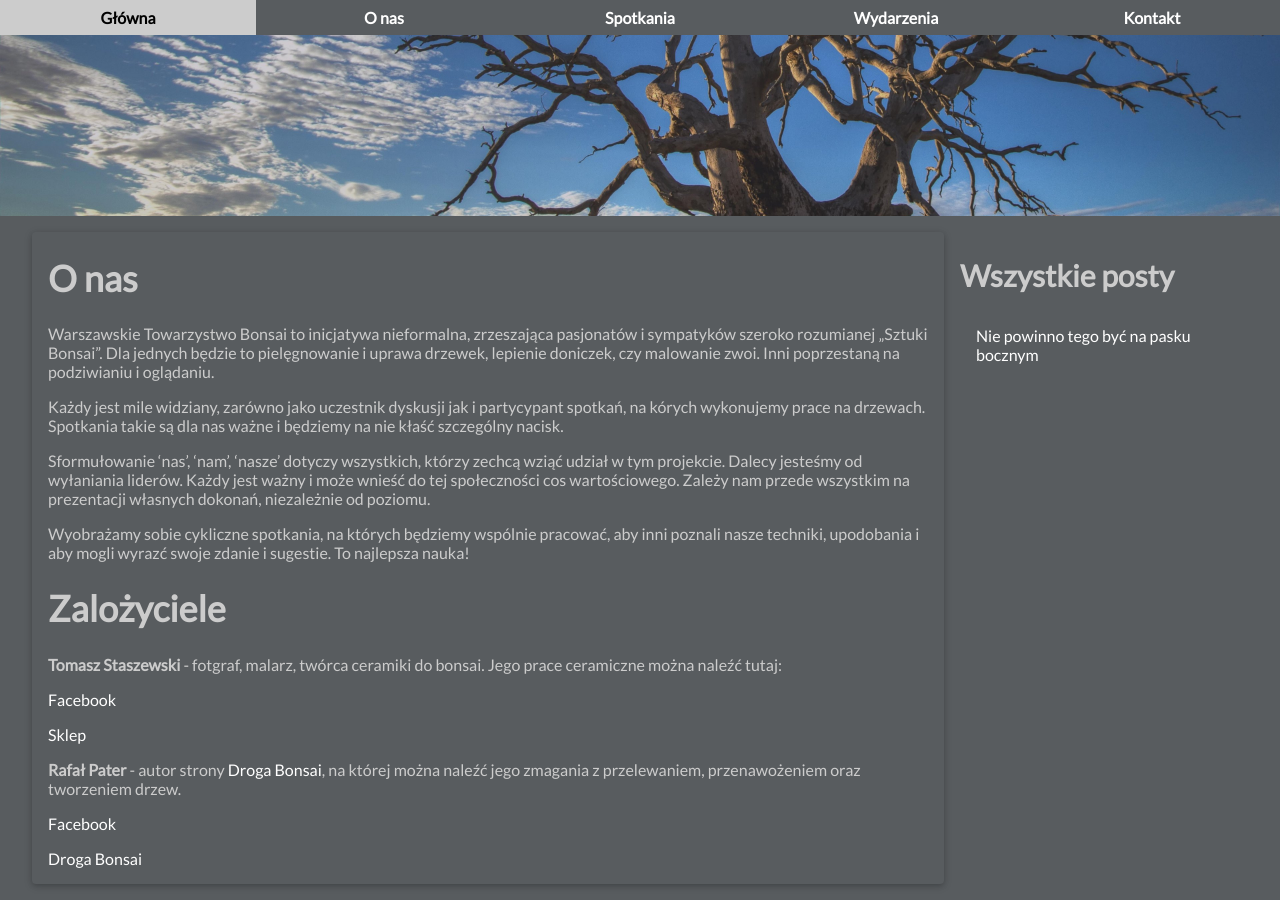
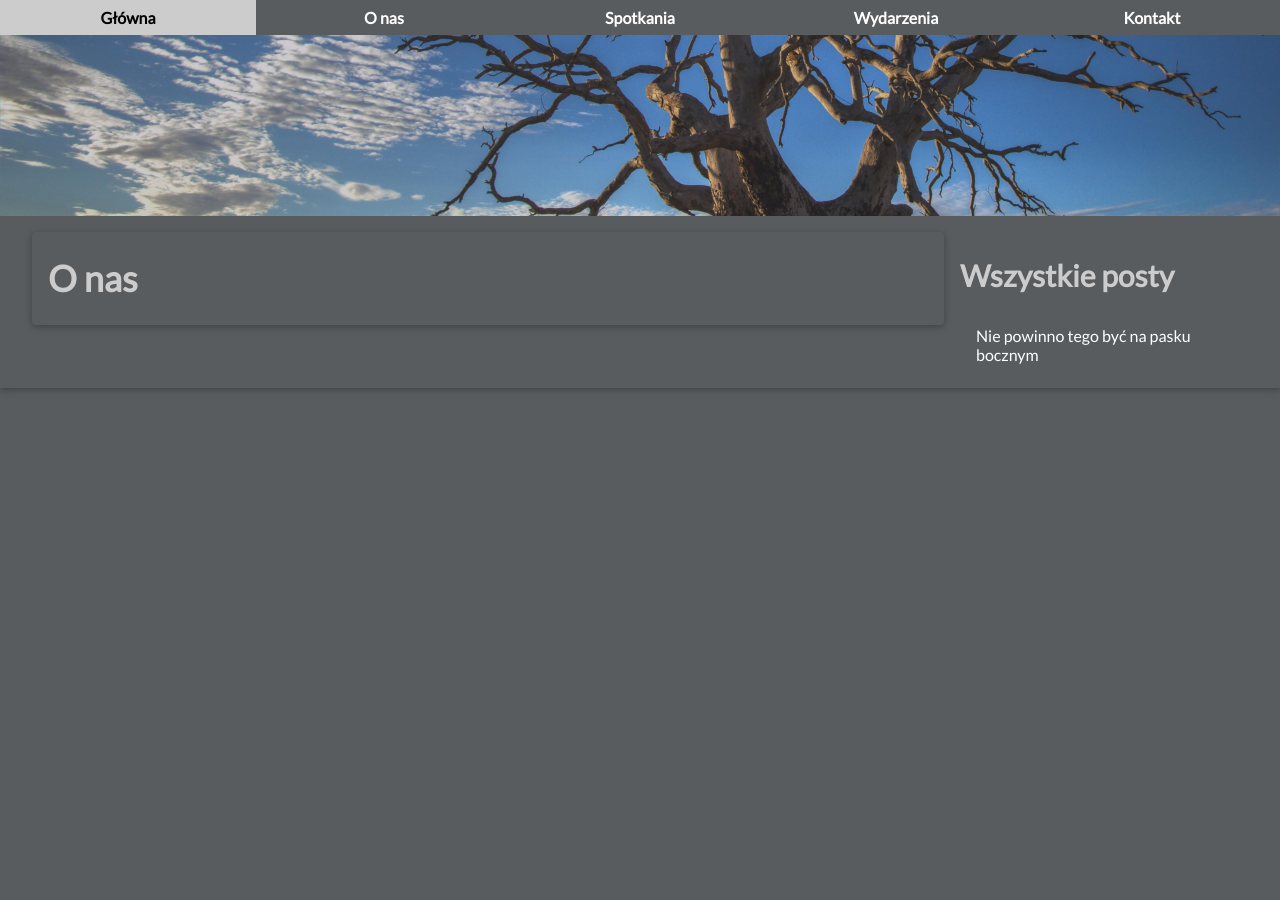
Before and after one commit to Kotzmik/git2s3test, a Jekyll site: the page built from about.md, in a window 1280 px wide and 900 px high, scrolled down 324 px. Built offline with Jekyll 4.4.1, drawn with Linux system fonts in a browser that asks for light colours; after the commit the page ends 900 px from its top, so only the background shows below that.

Commit message:
Update about.md

```diff
--- a/about.md
+++ b/about.md
@@ -4,26 +4,3 @@ layout: default
 ---
 
 # {{ page.title }}
-
-Warszawskie Towarzystwo Bonsai to inicjatywa nieformalna, zrzeszająca pasjonatów i sympatyków szeroko rozumianej „Sztuki Bonsai”.
-Dla jednych będzie to pielęgnowanie i uprawa drzewek, lepienie doniczek, czy  malowanie zwoi. Inni  poprzestaną na  podziwianiu i oglądaniu.
-
-Każdy jest mile widziany, zarówno jako uczestnik dyskusji jak i partycypant spotkań, na kórych wykonujemy prace na drzewach. Spotkania takie są dla nas ważne i będziemy na nie kłaść szczególny nacisk.
-
-Sformułowanie 'nas', 'nam', 'nasze' dotyczy wszystkich, którzy zechcą wziąć udział w tym projekcie. Dalecy jesteśmy od wyłaniania liderów. Każdy  jest ważny i może wnieść do tej społeczności cos wartościowego. Zależy nam przede wszystkim na prezentacji własnych dokonań, niezależnie od  poziomu.
-
-Wyobrażamy sobie cykliczne spotkania, na których będziemy wspólnie pracować, aby inni poznali nasze techniki, upodobania i aby mogli  wyrazć swoje zdanie i sugestie. To najlepsza nauka!
-
-# Zalożyciele
-
-**Tomasz Staszewski** - fotgraf, malarz, twórca ceramiki do bonsai. Jego prace ceramiczne można naleźć tutaj:
-
-[Facebook](https://www.facebook.com/tomfishpots/)
-
-[Sklep](https://http://www.bonsaipots.eu/)
-
-**Rafał Pater** - autor strony [Droga Bonsai](http://drogabonsai.pl/index.html), na której można naleźć jego zmagania z przelewaniem, przenawożeniem oraz tworzeniem drzew.
-
-[Facebook](https://www.facebook.com/rafcio.patcio)
-
-[Droga Bonsai](http://drogabonsai.pl)
```
